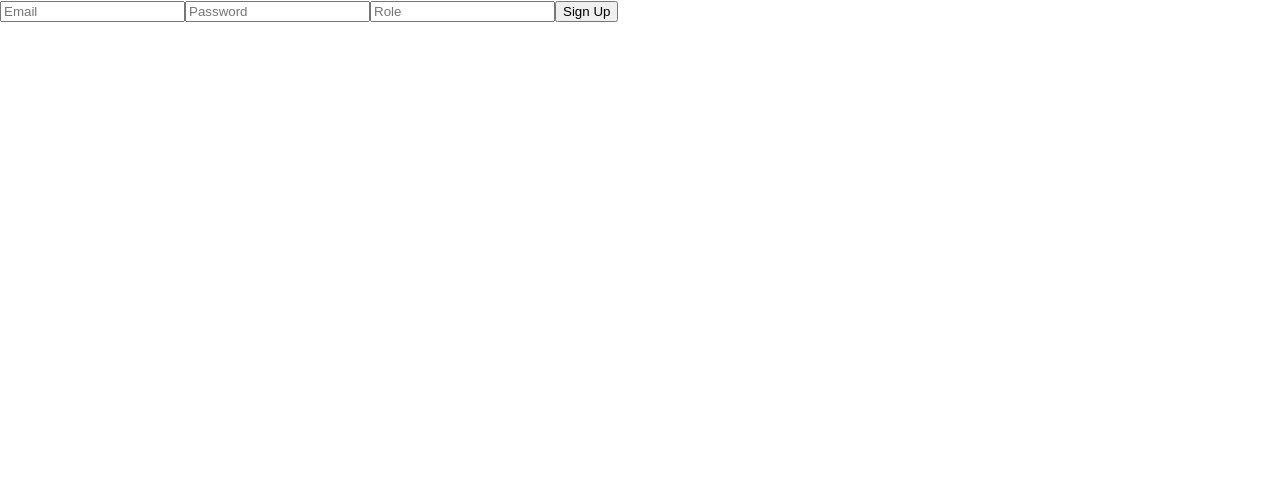
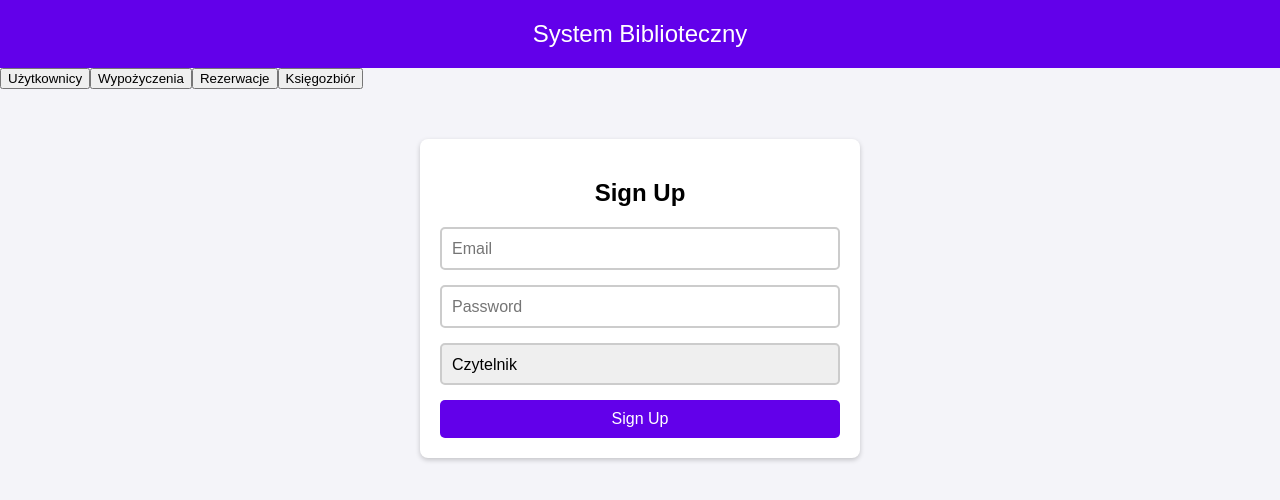
Before and after one commit to SkMarcin/pis-frontend, a React (Create React App) app in the folder pis-frontend/: page /signup in a window 1280 px wide. Shown: the top 500 px of the page. Built offline with nearby package versions, Linux system fonts and the light colour scheme.

Commit message:
Added css style for existing pages

```diff
--- a/pis-frontend/src/App.js
+++ b/pis-frontend/src/App.js
@@ -4,16 +4,32 @@ import { AuthProvider } from './context/AuthContext';
 import Signup from './components/Signup';
 import Login from './components/Login';
 import Dashboard from './components/Dashboard';
+import './styles.css'
 
 const App = () => (
     <AuthProvider>
-      <Router>
-        <Routes>
-          <Route path="/signup" element={<Signup />} />
-          <Route path="/login" element={<Login />} />
-          <Route path="/dashboard" element={<Dashboard />} />
-        </Routes>
-      </Router>
+        <Router>
+            <header>System Biblioteczny</header>
+            <nav>
+                <button onClick={() => alert('Użytkownicy link not implemented yet')}>
+                    Użytkownicy
+                </button>
+                <button onClick={() => alert('Wypożyczenia link not implemented yet')}>
+                    Wypożyczenia
+                </button>
+                <button onClick={() => alert('Rezerwacje link not implemented yet')}>
+                    Rezerwacje
+                </button>
+                <button onClick={() => alert('Księgozbiór link not implemented yet')}>
+                    Księgozbiór
+                </button>
+            </nav>
+            <Routes>
+                <Route path="/signup" element={<Signup/>}/>
+                <Route path="/login" element={<Login/>}/>
+                <Route path="/dashboard" element={<Dashboard/>}/>
+            </Routes>
+        </Router>
     </AuthProvider>
 );
 
--- a/pis-frontend/src/components/Dashboard.js
+++ b/pis-frontend/src/components/Dashboard.js
@@ -1,5 +1,6 @@
 import React, { useContext } from 'react';
 import AuthContext from '../context/AuthContext';
+import '../styles.css'
 
 const Dashboard = () => {
     const { user, logout } = useContext(AuthContext);
--- a/pis-frontend/src/components/Login.js
+++ b/pis-frontend/src/components/Login.js
@@ -2,6 +2,7 @@ import React, { useState, useContext } from 'react';
 import { useNavigate } from 'react-router-dom';
 import { login } from '../utils/api';
 import AuthContext from '../context/AuthContext';
+import '../styles.css'
 
 const Login = () => {
     const [formData, setFormData] = useState({ email: '', password: '' });
@@ -20,7 +21,7 @@ const Login = () => {
     };
 
     return (
-        <form onSubmit={handleSubmit}>
+        <form onSubmit={handleSubmit} className="form-container">
             <input
                 type="email"
                 placeholder="Email"
--- a/pis-frontend/src/components/Signup.js
+++ b/pis-frontend/src/components/Signup.js
@@ -1,8 +1,9 @@
 import React, { useState } from 'react';
 import { signup } from '../utils/api';
+import '../styles.css'
 
 const Signup = () => {
-    const [formData, setFormData] = useState({ email: '', password: '', role: '' });
+    const [formData, setFormData] = useState({ email: '', password: '', role: 'czytelnik' });
     const [message, setMessage] = useState('');
 
     const handleSubmit = async (e) => {
@@ -16,28 +17,30 @@ const Signup = () => {
     };
 
     return (
-        <form onSubmit={handleSubmit}>
+        <form onSubmit={handleSubmit} className="form-container">
+            <h2>Sign Up</h2>
             <input
                 type="email"
                 placeholder="Email"
                 value={formData.email}
-                onChange={(e) => setFormData({ ...formData, email: e.target.value })}
+                onChange={(e) => setFormData({...formData, email: e.target.value})}
                 required
             />
             <input
                 type="password"
                 placeholder="Password"
                 value={formData.password}
-                onChange={(e) => setFormData({ ...formData, password: e.target.value })}
+                onChange={(e) => setFormData({...formData, password: e.target.value})}
                 required
             />
-            <input
-                type="text"
-                placeholder="Role"
+            <select
                 value={formData.role}
-                onChange={(e) => setFormData({ ...formData, role: e.target.value })}
+                onChange={(e) => setFormData({...formData, role: e.target.value})}
                 required
-            />
+            >
+                <option value="czytelnik">Czytelnik</option>
+                <option value="bibliotekarz">Bibliotekarz</option>
+            </select>
             <button type="submit">Sign Up</button>
             <p>{message}</p>
         </form>
--- /dev/null
+++ b/pis-frontend/src/styles.css
@@ -0,0 +1,100 @@
+/* General Styles */
+body, h1, p {
+    margin: 0;
+    padding: 0;
+}
+
+body {
+    font-family: Arial, sans-serif;
+    background-color: #f4f4f9;
+}
+
+header {
+    background-color: #6200ea;
+    color: white;
+    padding: 20px;
+    text-align: center;
+    font-size: 24px;
+}
+
+/* Form Styles */
+.form-container {
+    max-width: 400px;
+    margin: 50px auto;
+    padding: 20px;
+    background: white;
+    border-radius: 8px;
+    box-shadow: 0 2px 5px rgba(0, 0, 0, 0.2);
+}
+
+.form-container h2 {
+    margin-bottom: 20px;
+    text-align: center;
+}
+
+.form-container input,
+.form-container select {
+    width: 100%;
+    padding: 10px; /* Consistent padding */
+    margin-bottom: 15px;
+    border: 2px solid #ccc;
+    border-radius: 5px;
+    font-size: 16px;
+    box-sizing: border-box; /* Ensures padding doesn't affect width/height */
+    line-height: 1.2; /* Ensures consistent height alignment */
+    appearance: none; /* For consistent rendering of select in different browsers */
+}
+
+.form-container select {
+    height: 42px; /* Match the exact height of input boxes */
+    padding: 9px 10px; /* Fine-tune padding for better alignment */
+}
+
+.form-container button {
+    width: 100%;
+    padding: 10px;
+    background-color: #6200ea;
+    color: white;
+    border: none;
+    border-radius: 5px;
+    font-size: 16px;
+    cursor: pointer;
+}
+
+.form-container button:hover {
+    background-color: #3700b3;
+}
+
+.signup-link {
+    text-align: center;
+}
+
+.signup-link p {
+    margin-bottom: 5px;
+}
+
+/* Dashboard Styles */
+.dashboard-container {
+    max-width: 800px;
+    margin: 50px auto;
+    padding: 20px;
+    background: white;
+    border-radius: 8px;
+    box-shadow: 0 2px 5px rgba(0, 0, 0, 0.2);
+    text-align: center;
+}
+
+.dashboard-container h1 {
+    margin-bottom: 20px;
+    color: #6200ea;
+}
+
+.dashboard-container p {
+    margin-bottom: 10px;
+    font-size: 18px;
+}
+
+.dashboard-container a.nav-btn {
+    display: inline-block;
+    margin-top: 20px;
+}
```
